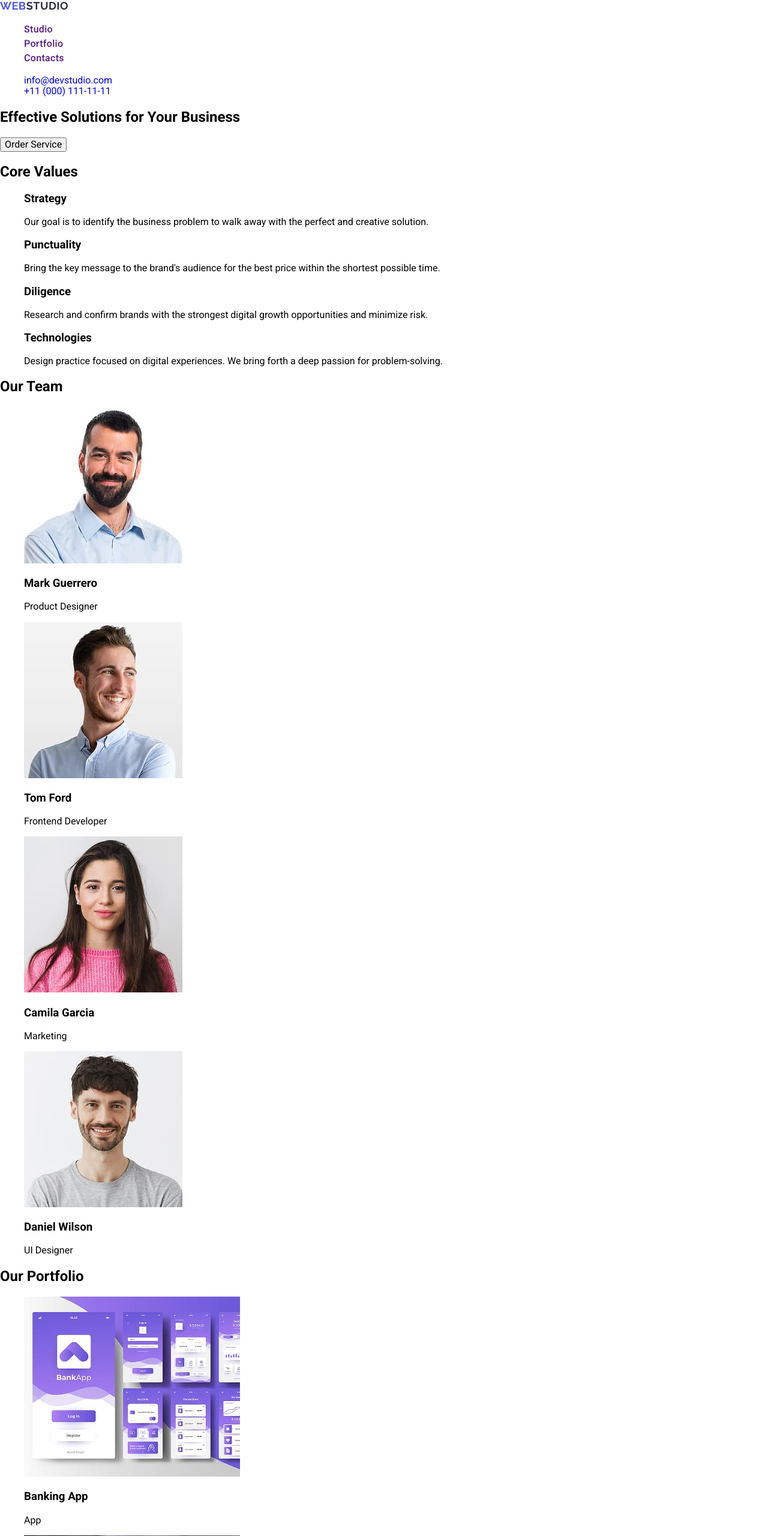
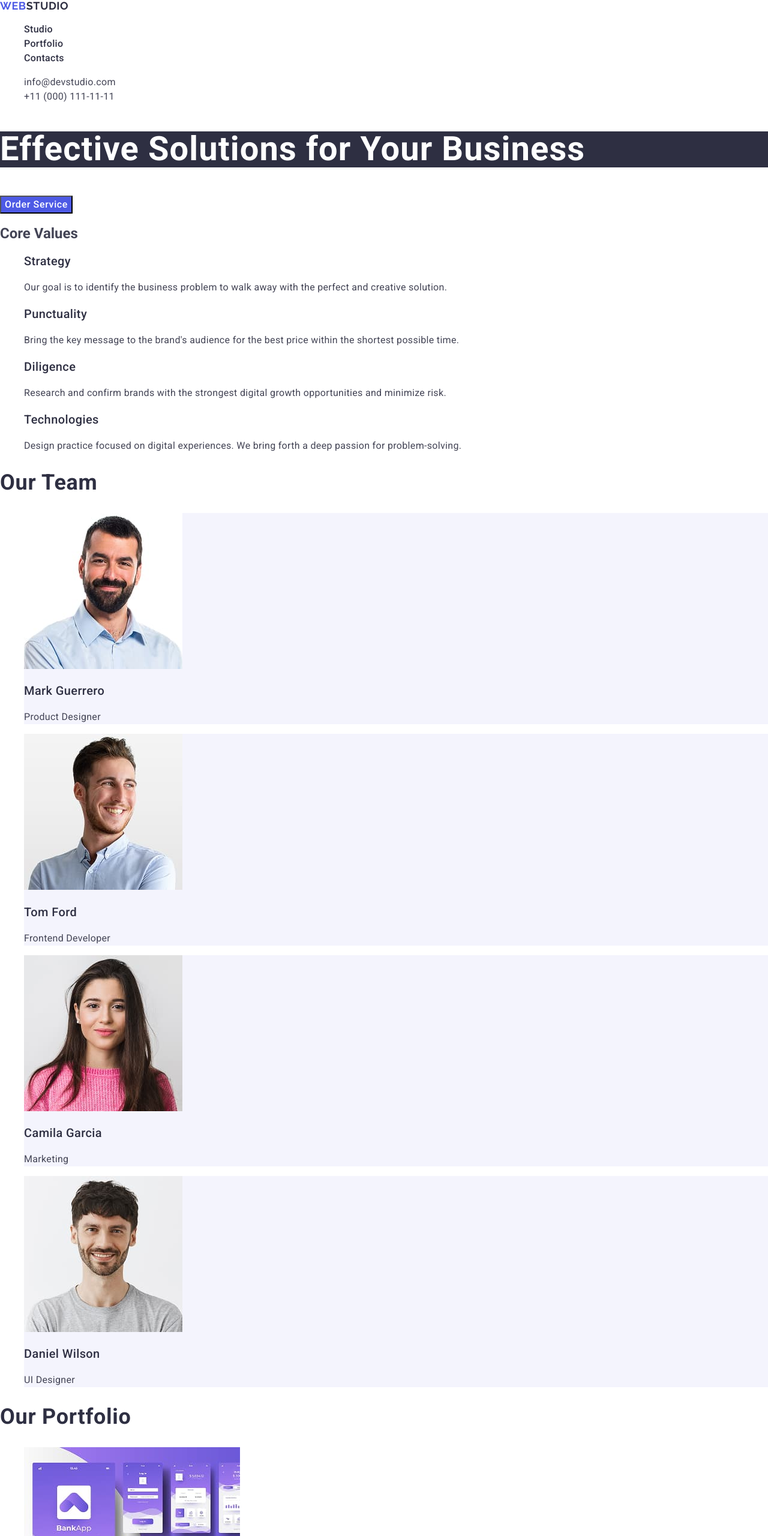
Before and after one commit to Thursday94/goit-markup-hw-02, a plain HTML site: page index.html in a window 1280 px wide. Shown: the top 2560 px of the page at 60% size. Drawn offline with nearby package versions, Linux system fonts and the light colour scheme.

Commit message:
update index.html and styles.css

```diff
--- a/css/styles.css
+++ b/css/styles.css
@@ -1,6 +1,7 @@
 body {
     font-family: "Roboto", sans-serif;
     font-weight: 400;
+    color: #434455;
     background-color: #ffffff;
 }
 
@@ -18,7 +19,7 @@ address {
 }
 /*------------------------------*/
 
-.header-logo {
+.header-logo-web {
     font-family: "Raleway", sans-serif;
     font-weight: 700;
     font-size: 18px;
@@ -38,10 +39,146 @@ address {
     color: #2e2f42;
 }
 
-.header-nav-list {
+.header-nav-link {
     font-weight: 500;
     font-size: 16px;
     line-height: 1.5;
     letter-spacing: 0.02em;
     color: #2e2f42;
 }
+
+.header-nav-link:hover,
+.header-nav-link:focus {
+    color: #404bbf;;
+}
+
+.header-address-link {
+    font-size: 16px;
+    line-height: 1.5;
+    letter-spacing: 0.02em;
+    color: #434455;
+}
+
+.header-address-link:hover,
+.header-address-link:focus {
+    color:#404bbf;
+}
+
+.hero-page-title {
+    font-weight: 700;
+    font-size: 56px;
+    line-height: 1.07;
+    letter-spacing: 0.02em;
+    color: #fff;
+    background-color: #2e2f42;
+}
+
+.hero-button {
+    font-weight: 500;
+    font-size: 16px;
+    line-height: 1.5;
+    letter-spacing: 0.04em;
+    color: #fff;
+    background-color: #4d5ae5;
+    cursor: pointer
+}
+
+.hero-button:hover,
+.hero-button:focus {
+    background-color: #404bbf;
+}
+
+.values-item-subtitle {
+    font-weight: 500;
+    font-size: 20px;
+    line-height: 1.2;
+    letter-spacing: 0.02em;
+    color: #2e2f42;
+}
+
+.values-item-text {
+    font-size: 16px;
+    line-height: 1.5;
+    letter-spacing: 0.02em;
+}
+
+.team-item {
+    background-color: #f4f4fd;
+}
+
+
+.team-title {
+    font-weight: 700;
+    font-size: 36px;
+    line-height: 1.11;
+    letter-spacing: 0.02em;
+    color: #2e2f42;
+}
+
+.team-item-name {
+    font-weight: 500;
+    font-size: 20px;
+    line-height: 1.2;
+    letter-spacing: 0.02em;
+    color: #2e2f42;
+}
+
+.team-item-position {
+    font-size: 16px;
+    line-height: 1.5;
+    letter-spacing: 0.02em;
+}
+
+.portfolio-title {
+    font-weight: 700;
+    font-size: 36px;
+    line-height: 1.11;
+    letter-spacing: 0.02em;
+    color: #2e2f42;
+}
+
+.portfolio-item-title {
+    font-weight: 500;
+    font-size: 20px;
+    line-height: 1.2;
+    letter-spacing: 0.02em;
+    color: #2e2f42;
+}
+
+.portfolio-item-type {
+    font-size: 16px;
+    line-height: 1.5;
+    letter-spacing: 0.02em;
+}
+
+.footer {
+    background-color: #2e2f42;
+}
+
+
+.footer-logo-web {
+    font-family: "Raleway", sans-serif;
+    font-weight: 700;
+    font-size: 18px;
+    line-height: 1.16667;
+    letter-spacing: 0.03em;
+    text-transform: uppercase;
+    color: #4d5ae5;
+}
+
+.footer-logo-studio {
+    font-family: "Raleway", sans-serif;
+    font-weight: 700;
+    font-size: 18px;
+    line-height: 1.16667;
+    letter-spacing: 0.03em;
+    text-transform: uppercase;
+    color: #f4f4fd;
+}
+
+.footer-text {
+    font-size: 16px;
+    line-height: 1.5;
+    letter-spacing: 0.02em;
+    color: #f4f4fd;
+}
--- a/index.html
+++ b/index.html
@@ -15,7 +15,7 @@
 <body>
     <header class="header">
         <nav class="header-nav">
-            <a class="header-logo" href="./index.html">Web<span class="header-logo-studio">Studio</span></a>
+            <a class="header-logo-web" href="./index.html">Web<span class="header-logo-studio">Studio</span></a>
                 <ul class="header-nav-list">
                     <li class="header-nav-item">
                         <a class="header-nav-link" href="">Studio</a>
@@ -28,10 +28,10 @@
                     </li>
                 </ul>
         </nav>
-        <address class="address">
-            <ul class="address-list">
-                <li class="address-item"><a class="address-link" href="mailto:info@devstudio.com">info@devstudio.com</a></li>
-                <li class="address-item"><a class="address-link" href="tel:+110001111111">+11 (000) 111-11-11</a></li>
+        <address class="header-address">
+            <ul class="header-address-list">
+                <li class="header-address-item"><a class="header-address-link" href="mailto:info@devstudio.com">info@devstudio.com</a></li>
+                <li class="header-address-item"><a class="header-address-link" href="tel:+110001111111">+11 (000) 111-11-11</a></li>
             </ul>
         </address>
     </header>
@@ -136,7 +136,7 @@
     </main>
 
     <footer class="footer">
-        <a class="footer-logo" href="./index.html">Web<span class="footer-logo-studio">Studio</span></a>
+        <a class="footer-logo-web" href="./index.html">Web<span class="footer-logo-studio">Studio</span></a>
         <p class="footer-text">Increase the flow of customers and sales for your business
            with digital marketing & growth solutions.
         </p>
```
